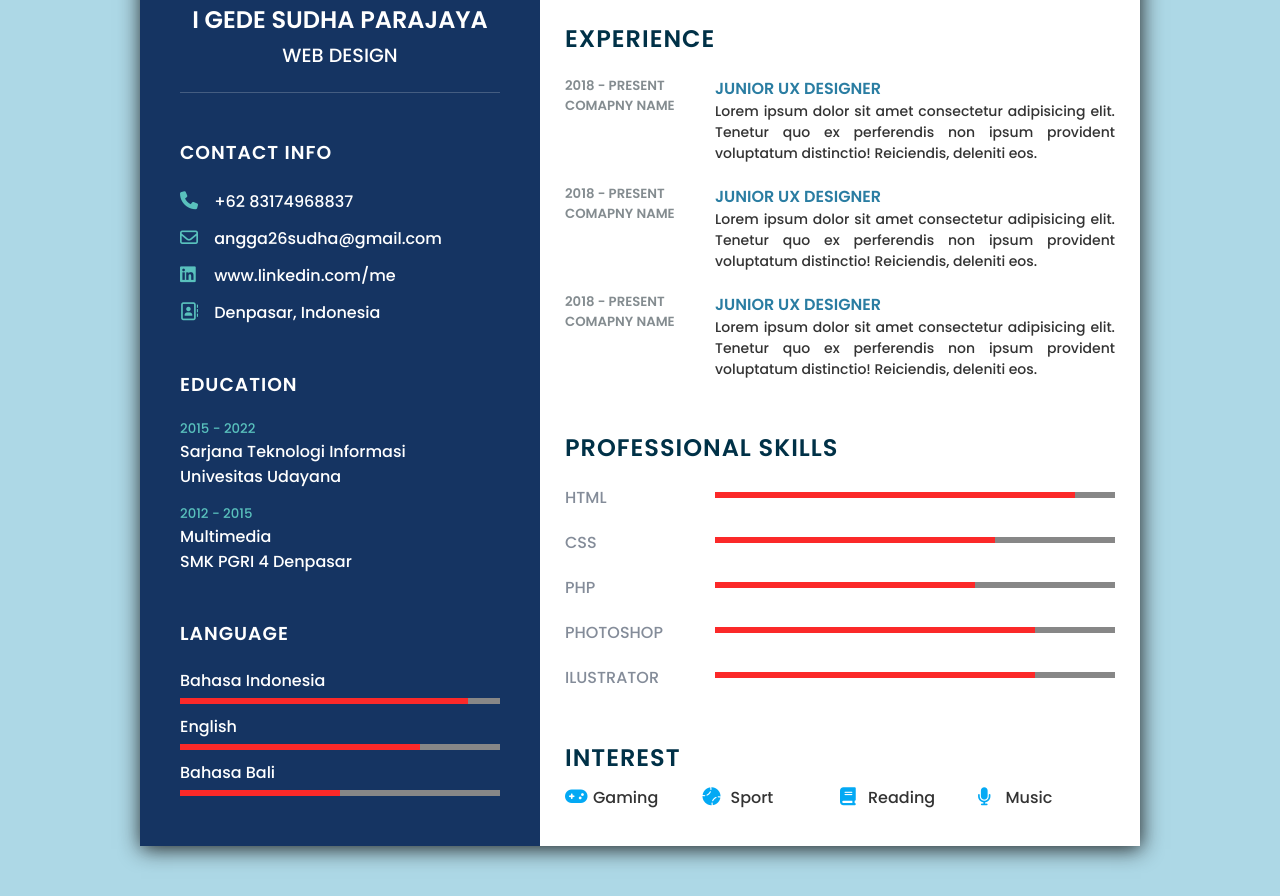
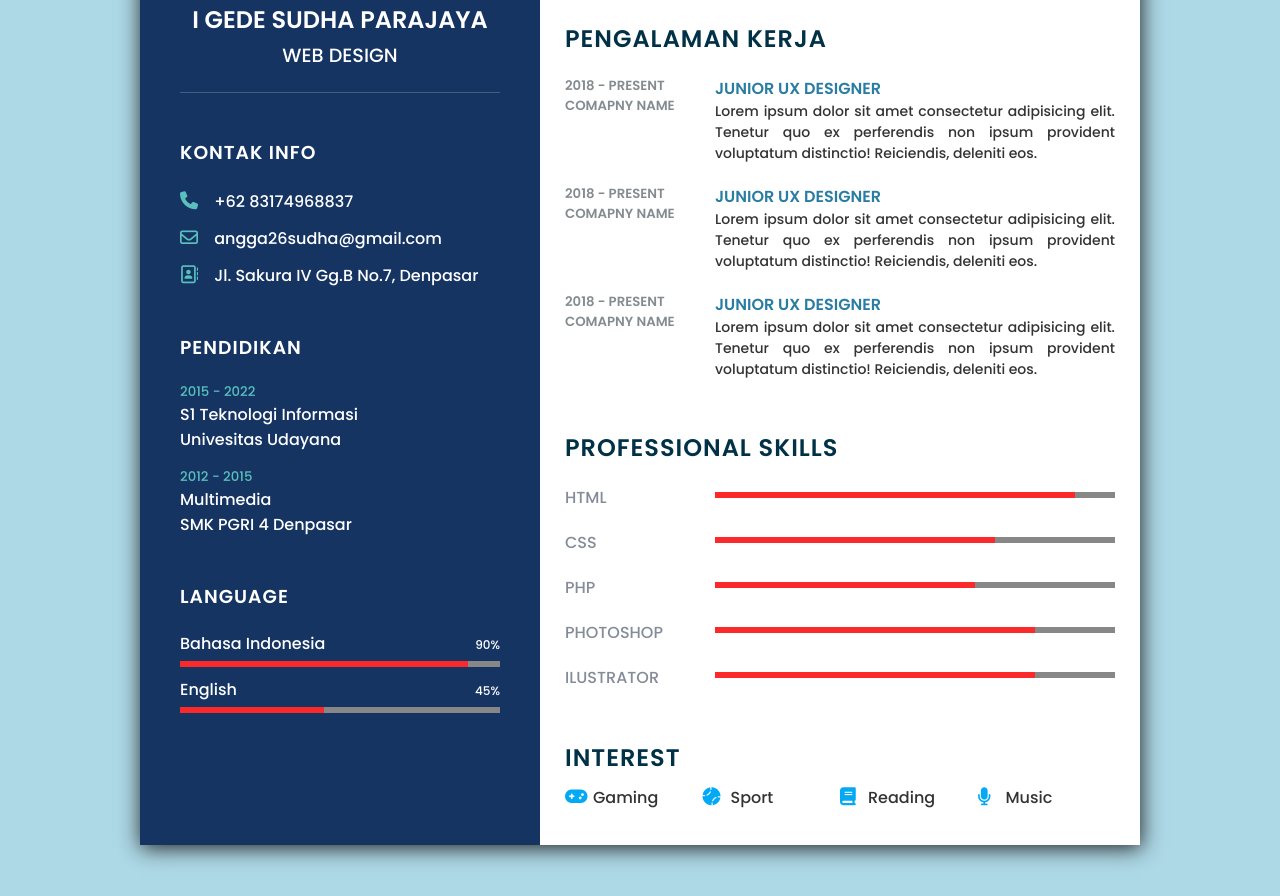
Before and after one commit to sudhaparajaya/sudhaparajaya.github.io, a plain HTML site: page index.html in a window 1280 px wide. Shown: the part 307-1203 px from the top of the page. Drawn offline with Linux system fonts and the light colour scheme.

Commit message:
update index

```diff
--- a/index.html
+++ b/index.html
@@ -11,7 +11,7 @@
     <!-- font awesomne -->
     <link rel="stylesheet" href="https://cdnjs.cloudflare.com/ajax/libs/font-awesome/6.2.0/css/all.min.css" />
     <!-- skin css -->
-    <link rel="stylesheet" type="text/css" href="css/style.css" />
+    <link rel="stylesheet" type="text/css" href="style.css" />
     <title>Portfolio || Sudha Parajaya</title>
   </head>
 
@@ -21,14 +21,14 @@
       <div class="left_side">
         <div class="profiletext">
           <div class="imgBx">
-            <img src="img/avatar.png" alt="" />
+            <img src="img/profilepic.jpg" alt="" />
           </div>
           <h2>I Gede Sudha Parajaya <br /><span>Web Design</span></h2>
         </div>
 
         <!-- kontak info -->
         <div class="contactInfo">
-          <h3 class="title">Contact Info</h3>
+          <h3 class="title">Kontak Info</h3>
           <ul>
             <li>
               <span class="icon"><i class="fa-solid fa-phone"></i></span>
@@ -43,14 +43,8 @@
           </ul>
           <ul>
             <li>
-              <span class="icon"><i class="fa-brands fa-linkedin"></i></span>
-              <span class="text">www.linkedin.com/me</span>
-            </li>
-          </ul>
-          <ul>
-            <li>
               <span class="icon"><i class="fa-regular fa-address-book"></i></span>
-              <span class="text">Denpasar, Indonesia</span>
+              <span class="text">Jl. Sakura IV Gg.B No.7, Denpasar</span>
             </li>
           </ul>
         </div>
@@ -58,11 +52,11 @@
 
         <!-- pendidikan -->
         <div class="contactInfo education">
-          <h3 class="title">Education</h3>
+          <h3 class="title">Pendidikan</h3>
           <ul>
             <li>
               <h5>2015 - 2022</h5>
-              <h4>Sarjana Teknologi Informasi</h4>
+              <h4>S1 Teknologi Informasi</h4>
               <h4>Univesitas Udayana</h4>
             </li>
             <li>
@@ -78,21 +72,15 @@
           <h3 class="title">Language</h3>
           <ul>
             <li>
-              <span class="text">Bahasa Indonesia</span>
+              <span class="text">Bahasa Indonesia <span>90%</span></span>
               <span class="persentase">
                 <div style="width: 90%"></div>
               </span>
             </li>
             <li>
-              <span class="text">English</span>
+              <span class="text">English <span>45%</span></span>
               <span class="persentase">
-                <div style="width: 75%"></div>
-              </span>
-            </li>
-            <li>
-              <span class="text">Bahasa Bali</span>
-              <span class="persentase">
-                <div style="width: 50%"></div>
+                <div style="width: 45%"></div>
               </span>
             </li>
           </ul>
@@ -107,12 +95,12 @@
         <div class="about">
           <h2 class="title2">Profile</h2>
           <p>
-            Lorem ipsum dolor sit, amet consectetur adipisicing elit. Quae praesentium sapiente sint pariatur. Enim eligendi culpa facilis distinctio possimus mollitia ullam, quis, <br /><br />
+            Lulusan S1 Teknologi Informasi Universitas Udayana (IPK 3,41). Menguasai berbagai macam Bahasa Pemrograman dasar seperti HTML, PHP, CSS, dan Javascript.<br /><br />
             suscipit fuga asperiores, fugit incidunt voluptas officiis consectetur temporibus beatae similique nemo nobis natus sunt voluptates itaque aut! Architecto veniam consectetur itaque maxime quidem aperiam quos voluptatibus nam?
           </p>
         </div>
         <div class="about">
-          <h2 class="title2">Experience</h2>
+          <h2 class="title2">PENGALAMAN KERJA</h2>
           <div class="box">
             <div class="year_company">
               <h5>2018 - present</h5>
--- a/style.css
+++ b/style.css
@@ -156,6 +156,17 @@ body {
   height: 100%;
   background: #fb2929;
 }
+
+.contactInfo.language .text {
+  display: flex;
+  justify-content: space-between;
+}
+
+.contactInfo.language .text span {
+  font-size: 12px;
+  padding-top: 5px;
+}
+
 /* akhir bahasa */
 
 /* about */
```
